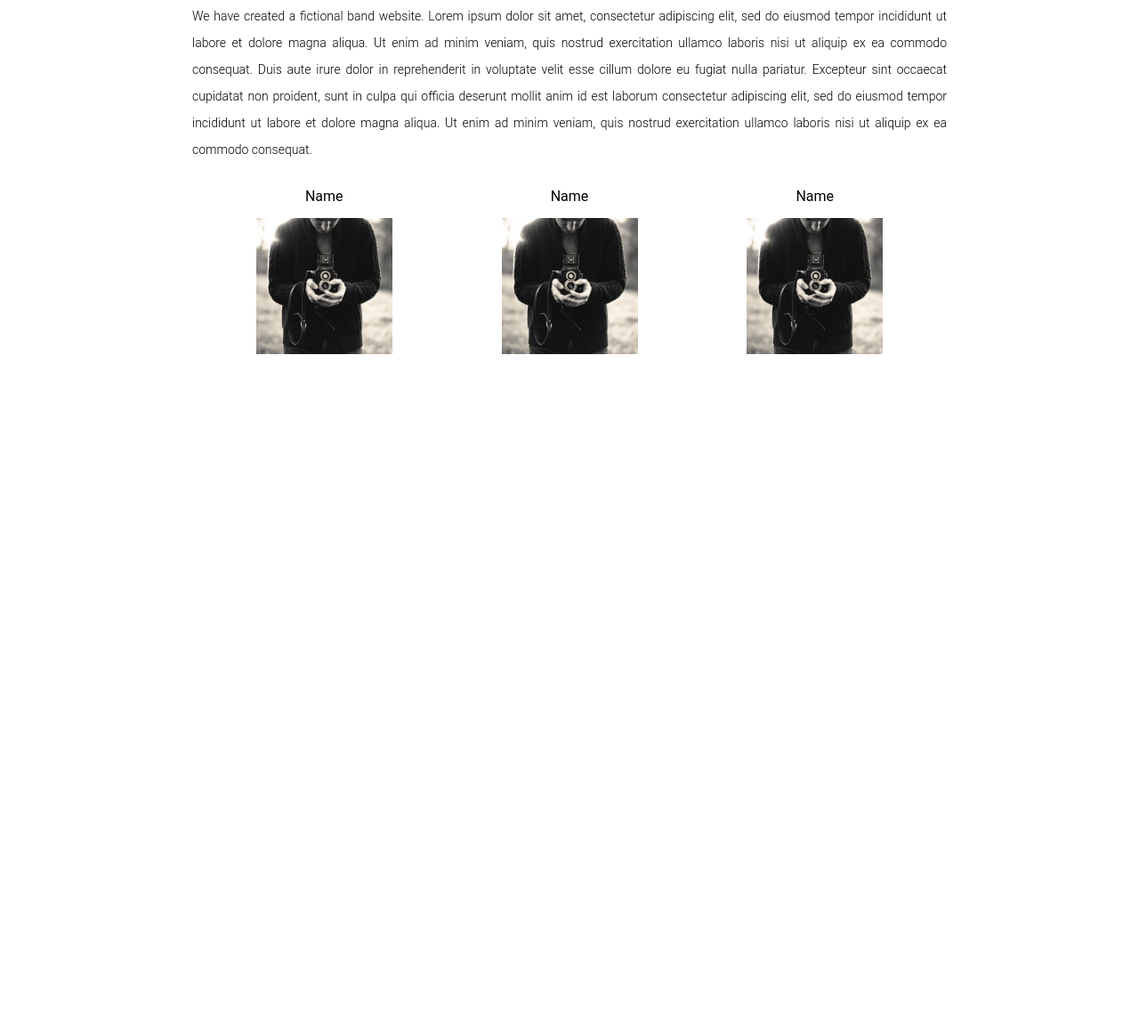
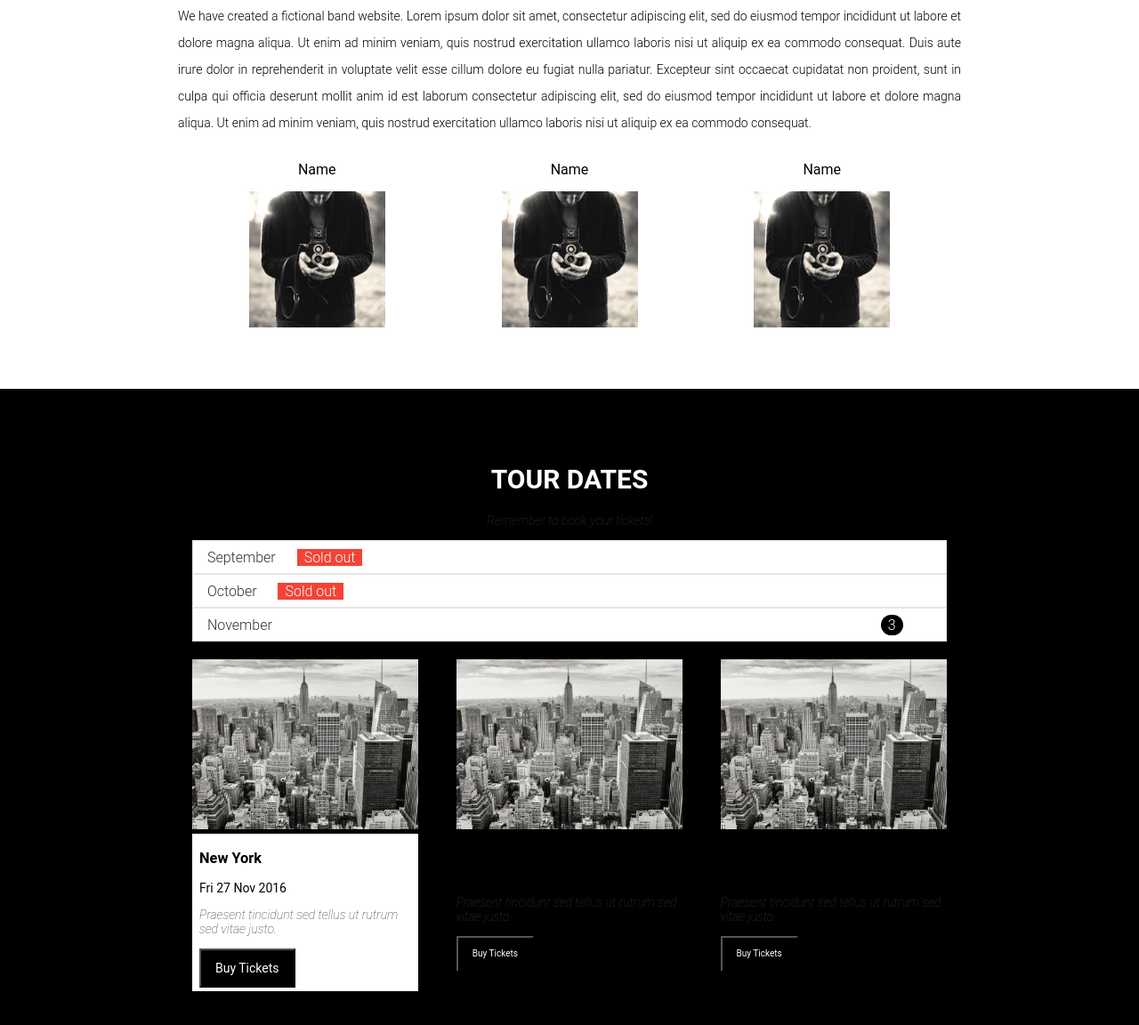
Before and after one commit to oldman-coding/javascriptTraining, a website: page html-css/W3-Band/index.html in a window 1280 px wide. Shown: the part 838-1990 px from the top of the page at 89% size. Before the commit the page ends 1305 px from the top, so only its background shows below. Drawn offline with nearby package versions, Linux system fonts and the light colour scheme; a web font is replaced by a local one.

Commit message:
css max width flex item

```diff
--- a/html-css/W3-Band/assets/css/main.css
+++ b/html-css/W3-Band/assets/css/main.css
@@ -103,7 +103,7 @@
 .the-band {
     background-color: var(--white-color);
     text-align: center;
-    padding: 64px 16px;
+    padding: 64px 0px;
     margin: 0 200px;
 }
 
@@ -127,7 +127,6 @@
 .the-band-member {
     display: flex;
     justify-content: space-evenly;
-    /* padding: 10px 40px; */
 }
 
 .the-band-item {
@@ -136,10 +135,112 @@
 
 .the-band-item p {
     font-size: 1.6rem;
-    /* margin: 0 15px; */
 }
 
 .the-band-member__img {
     max-width: 60%;
     height: auto;
 }
+
+.tour-dates {
+    background-color: #000;
+    padding: 64px 16px;
+    text-align: center;
+    width: 100%;
+}
+
+.tour-dates__list {
+    margin: 0 200px;
+}
+
+.tour-dates__heading {
+    font-size: 3rem;
+    color: var(--white-color);
+    text-transform: uppercase;
+    margin: 30px 16px;
+}
+
+.tour-dates-day__description {
+    color:#ccc;
+    font-size: 1.4rem;
+    font-style: italic;
+    font-weight: 200;
+}
+
+.tour-dates__list {
+    list-style: none;
+    background-color: var(--white-color);
+    padding-left: 0;
+
+}
+
+.tour-dates__item {
+    text-align: left;
+    font-size: 1.6rem;
+    color: var(--text-color);
+    font-weight: 300;
+    height: 38px;
+    border: 1px solid rgba(0, 0, 0, 0.1);
+    line-height: 38px;
+    padding-left: 16px;
+}
+
+.tour-dates__item-ticket {
+    background-color: #f44336;
+    color: var(--white-color);
+    padding: 0px 8px;
+    margin-left: 20px;
+}
+
+.tour-dates__item-calendar {
+    background-color: #000;
+    color: var(--white-color);
+    padding: 2px 8px;
+    border-radius: 50px;
+    margin-left: 680px;
+}
+
+.tour-dates__detail {
+    text-align: left;
+    display: flex;
+    justify-content: space-between;
+    padding-left: 0;
+    margin: 20px 200px;
+}
+
+.tour-dates-day {
+    max-width: 30%;
+    /* height: auto; */
+}
+
+.tour-dates-day__info {
+    background-color: var(--white-color);
+    padding: 4px 8px;
+    font-size: 1.4rem;
+
+}
+
+.tour-dates-day__location {
+
+}
+
+.tour-dates-day__date {
+
+}
+
+.tour-dates-day__description {
+    color: var(--text-color);
+}
+
+.tour-dates-day__btn {
+    background-color: #000;
+    padding: 12px 16px;
+    color: var(--white-color);
+}
+
+
+
+.tour-dates-day__img {
+    max-width: 100%;
+    height: auto;
+}
--- a/html-css/W3-Band/index.html
+++ b/html-css/W3-Band/index.html
@@ -26,7 +26,7 @@
                             <a href="#the-band" class="nav-item__link">Band</a>
                         </li>
                         <li class="nav-item">
-                            <a href="" class="nav-item__link">Tour</a>
+                            <a href="#tour-dates" class="nav-item__link">Tour</a>
                         </li>
                         <li class="nav-item">
                             <a href="" class="nav-item__link">Contact</a>
@@ -106,6 +106,57 @@
                         </div>
                     </div>
                 </div>
+                <div class="tour-dates" id="tour-dates">
+                    <h1 class="tour-dates__heading">
+                        Tour dates
+                    </h1>
+                    <p class="tour-dates-day__description">Remember to book your tickets!</p>
+                    <ul class="tour-dates__list">
+                        <li class="tour-dates__item">
+                            September
+                            <span class="tour-dates__item-ticket">Sold out</span>
+                        </li>
+                        <li class="tour-dates__item">
+                            October
+                            <span class="tour-dates__item-ticket">Sold out</span>
+                        </li>
+                        <li class="tour-dates__item">
+                            November
+                            <span class="tour-dates__item-calendar">3</span>
+                        </li>
+                    </ul>
+                    <ul class="tour-dates__detail">
+                        <li class="tour-dates-day">
+                            <img class="tour-dates-day__img" src="/W3-Band/assets/img/newyork__tour.jpg" alt="new york tour">
+                            <div class="tour-dates-day__info">
+                                <h3 class="tour-dates-day__location">New York</h3>
+                                <p class="tour-dates-day__date">Fri 27 Nov 2016</p>
+                                <p class="tour-dates-day__description">
+                                    Praesent tincidunt sed tellus ut rutrum sed vitae justo.
+                                </p>
+                                <button class="tour-dates-day__btn">Buy Tickets</button>
+                            </div>
+                        </li>
+                        <li class="tour-dates-day">
+                            <img class="tour-dates-day__img" src="/W3-Band/assets/img/newyork__tour.jpg" alt="new york tour">
+                            <h3 class="tour-dates-day__location">New York</h3>
+                            <p class="tour-dates-day__date">Fri 27 Nov 2016</p>
+                            <p class="tour-dates-day__description">
+                                Praesent tincidunt sed tellus ut rutrum sed vitae justo.
+                            </p>
+                            <button class="tour-dates-day__btn">Buy Tickets</button>
+                        </li>
+                        <li class="tour-dates-day">
+                            <img class="tour-dates-day__img" src="/W3-Band/assets/img/newyork__tour.jpg" alt="new york tour">
+                            <h3 class="tour-dates-day__location">New York</h3>
+                            <p class="tour-dates-day__date">Fri 27 Nov 2016</p>
+                            <p class="tour-dates-day__description">
+                                Praesent tincidunt sed tellus ut rutrum sed vitae justo.
+                            </p>
+                            <button class="tour-dates-day__btn">Buy Tickets</button>
+                        </li>
+                    </ul>
+                </div>
             </div>
         </div>
         <footer>
```
Also changed, not shown: html-css/W3-Band/assets/img/newyork__tour.jpg (added).
